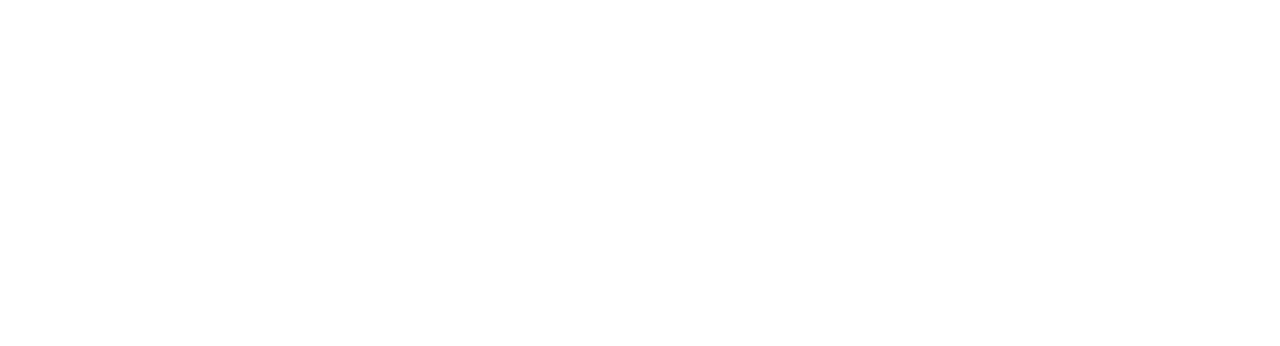
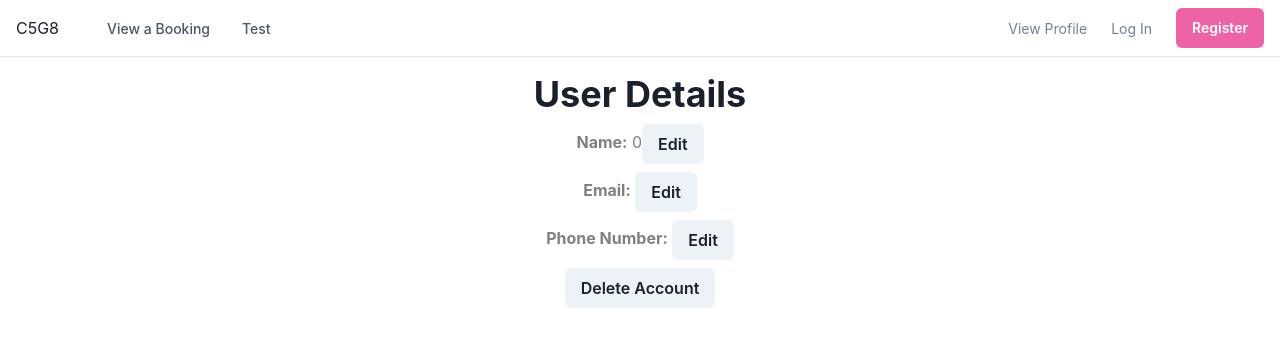
Before and after one commit to aleextw/c5g8_esc, a React (Create React App) app in the folder frontend/: page /profile in a window 1280 px wide. Before the commit this address had no page. Shown: the top 346 px of the page. Built offline with nearby package versions, Linux system fonts and the light colour scheme.

Commit message:
skeleton for profile viewing page

```diff
--- a/frontend/src/App.js
+++ b/frontend/src/App.js
@@ -6,6 +6,7 @@
 import Hotel from "./pages/Hotel";
 import Register from "./pages/Register";
 import Login from "./pages/Login";
+import Profile from "./pages/Profile"
 
 import L from "leaflet";
 import markerIcon2x from "leaflet/dist/images/marker-icon-2x.png";
@@ -32,6 +33,7 @@
         <Route path="/booking/search" element={<BookingSearch />} />
         <Route path="/register" element={<Register />} />
         <Route path="/login" element={<Login />} />
+        <Route path="/profile" element={<Profile/>} />
       </Routes>
     </BrowserRouter>
   );
--- a/frontend/src/components/NavBar.jsx
+++ b/frontend/src/components/NavBar.jsx
@@ -29,6 +29,10 @@
 
     const navigate = useNavigate();
     const location = useLocation();
+
+    const goToProfile = () => {
+      navigate("/profile")
+    }
 
     const loginRoute = () => {
       localStorage.setItem("prevURL", location.pathname + location.search);
@@ -109,6 +113,14 @@
                 justify={'flex-end'}
                 direction={'row'}
                 spacing={6}>
+                <Button
+                  as={'a'}
+                  fontSize={'sm'}
+                  fontWeight={400}
+                  variant={'link'}
+                  onClick={goToProfile}>
+                  View Profile
+                </Button>
                 <Button
                   as={'a'}
                   fontSize={'sm'}
--- /dev/null
+++ b/frontend/src/pages/Profile.jsx
@@ -0,0 +1,85 @@
+import {
+    Container,
+    Image,
+    Center,
+    Heading,
+    Text,
+    VStack,
+    HStack,
+  Tag,
+  Button,
+  ChakraProvider
+  } from '@chakra-ui/react';
+  import * as React from 'react';
+  import { useEffect, useState } from 'react';
+  import { Navigate, useLocation, useNavigate } from "react-router-dom";
+import NavBar from '../components/NavBar';
+
+export default function Profile() {
+
+    const navigate = useNavigate();
+
+    const deleteData = () => {
+        console.log("Account deleted")
+        navigate("/")
+    }
+
+    const editName = () => {
+
+    }
+
+    const editEmail = () => {
+
+    }
+
+    const editNumber = () => {
+
+    }
+
+    const firstName = localStorage.getItem("firstName")
+    const lastName = localStorage.getItem("lastName")
+    const email = localStorage.getItem("email")
+    const phoneNumber = localStorage.getItem("phoneNumber")
+    const username = localStorage.getItem("username")
+
+    return (
+    <ChakraProvider>
+        <NavBar></NavBar>
+        <Container mt={4}>
+          <Center>
+            <VStack>
+              <Heading>User Details</Heading>
+              <Text color="gray">
+                <strong>Name:</strong> {firstName + lastName}
+                <Button
+                    onClick = {editName}>
+                    Edit
+                </Button>
+              </Text>
+
+              <Text color="gray">
+                <strong>Email:</strong> {email}
+                <Button
+                    onClick = {editEmail}>
+                    Edit
+                </Button>
+              </Text>
+
+              <Text color="gray">
+                <strong>Phone Number:</strong> {phoneNumber}
+                <Button
+                    onClick = {editNumber}>
+                    Edit
+                </Button>
+              </Text>
+
+              <Button
+                onClick = {deleteData}>
+                Delete Account
+              </Button>
+            </VStack>
+          </Center>
+        </Container>
+    </ChakraProvider>
+      );
+}
```
